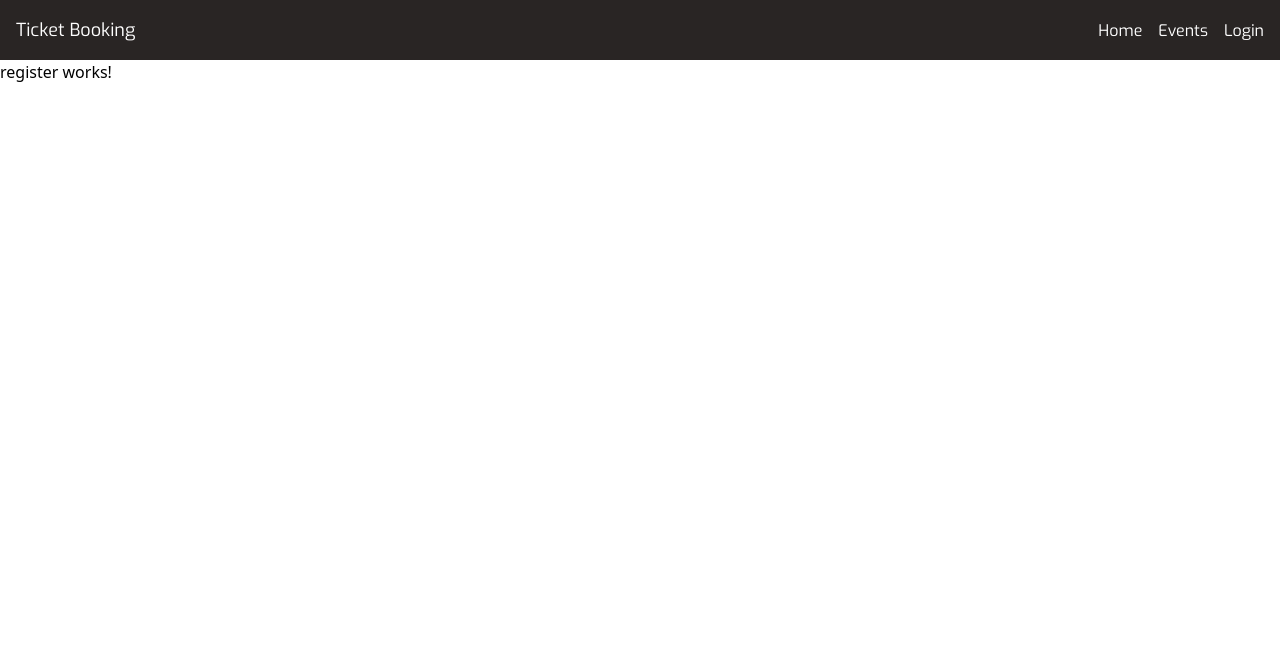
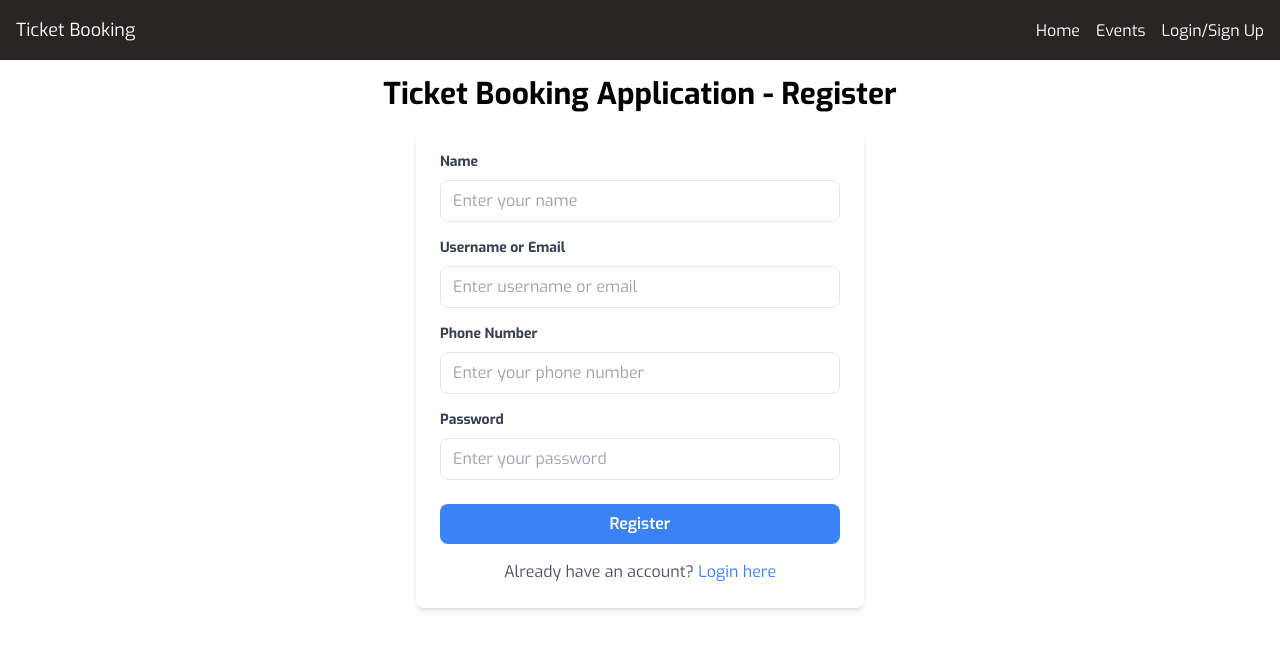
Before and after one commit to namansaini1463/TicketBookingsApp, an Angular app in the folder TicketBookingsAppFE/: page /register in a window 1280 px wide. Shown: the top 650 px of the page. Built offline with nearby package versions, Linux system fonts and the light colour scheme.

Commit message:
ADDED User Registration

```diff
--- a/TicketBookingsAppFE/src/app/components/navbar/navbar.component.html
+++ b/TicketBookingsAppFE/src/app/components/navbar/navbar.component.html
@@ -24,7 +24,7 @@
             class="text-white font-exo"
             routerLink="/login"
             routerLinkActive="text-blue-400"
-            >Login</a
+            >Login/Sign Up</a
           >
         </li>
       </ul>
--- a/TicketBookingsAppFE/src/app/pages/login/login.component.html
+++ b/TicketBookingsAppFE/src/app/pages/login/login.component.html
@@ -30,7 +30,7 @@
           "
           class="text-red-500 text-sm"
         >
-          Please enter a valid email address.
+          Please enter username or email
         </div>
       </div>
 
@@ -61,7 +61,7 @@
           "
           class="text-red-500 text-sm"
         >
-          Password must be at least 4 characters long.
+          Please enter password
         </div>
       </div>
 
--- a/TicketBookingsAppFE/src/app/pages/login/login.component.ts
+++ b/TicketBookingsAppFE/src/app/pages/login/login.component.ts
@@ -1,4 +1,4 @@
-import { CommonModule, NgIf } from '@angular/common';
+import { CommonModule } from '@angular/common';
 import { Component, OnInit } from '@angular/core';
 import { AuthService } from '../../services/auth/auth.service';
 import { FormsModule, ReactiveFormsModule } from '@angular/forms';
@@ -9,7 +9,7 @@ import { loginRequestDTO } from '../../models/DTOs';
 @Component({
   selector: 'app-login',
   standalone: true,
-  imports: [CommonModule, FormsModule, ReactiveFormsModule, NgIf, RouterModule],
+  imports: [CommonModule, FormsModule, ReactiveFormsModule, RouterModule],
   templateUrl: './login.component.html',
   styleUrl: './login.component.css',
 })
--- a/TicketBookingsAppFE/src/app/pages/register/register.component.html
+++ b/TicketBookingsAppFE/src/app/pages/register/register.component.html
@@ -1 +1,99 @@
-<p>register works!</p>
+<div class="container font-exo mx-auto p-4">
+  <h1 class="text-3xl font-bold mb-4 text-center">
+    Ticket Booking Application - Register
+  </h1>
+  <div class="max-w-md mx-auto bg-white shadow-md rounded-lg p-6">
+    <form [formGroup]="userRegisterForm" (ngSubmit)="onSubmit()">
+      <!-- Username -->
+      <div class="mb-4">
+        <label
+          class="block text-gray-700 text-sm font-bold mb-2"
+          for="username"
+        >
+          Name
+        </label>
+        <input
+          formControlName="username"
+          type="text"
+          id="username"
+          class="w-full px-3 py-2 border rounded-lg focus:outline-none focus:border-blue-500"
+          placeholder="Enter your name"
+          required
+        />
+      </div>
+
+      <!-- Email -->
+      <div class="mb-4">
+        <label class="block text-gray-700 text-sm font-bold mb-2" for="email">
+          Username or Email
+        </label>
+        <input
+          formControlName="email"
+          type="email"
+          id="email"
+          class="w-full px-3 py-2 border rounded-lg focus:outline-none focus:border-blue-500"
+          placeholder="Enter username or email"
+          required
+        />
+      </div>
+
+      <!-- Phone Number -->
+      <div class="mb-4">
+        <label class="block text-gray-700 text-sm font-bold mb-2" for="phone">
+          Phone Number
+        </label>
+        <input
+          formControlName="phone"
+          type="tel"
+          id="phone"
+          class="w-full px-3 py-2 border rounded-lg focus:outline-none focus:border-blue-500"
+          placeholder="Enter your phone number"
+          required
+        />
+        @if (userRegisterForm.get('phone')?.invalid &&
+        userRegisterForm.get('phone')?.touched) {
+        <div class="text-red-500">Please enter a valid phone number.</div>
+        }
+      </div>
+
+      <!-- Password -->
+      <div class="mb-6">
+        <label
+          class="block text-gray-700 text-sm font-bold mb-2"
+          for="password"
+        >
+          Password
+        </label>
+        <input
+          formControlName="password"
+          type="password"
+          id="password"
+          class="w-full px-3 py-2 border rounded-lg focus:outline-none focus:border-blue-500"
+          placeholder="Enter your password"
+          required
+        />
+        @if (userRegisterForm.get('password')?.invalid &&
+        userRegisterForm.get('password')?.touched) {
+        <div class="text-red-500">
+          Password must be atleast 4 characters long
+        </div>
+        }
+      </div>
+
+      <div class="flex items-center justify-between">
+        <button
+          class="bg-blue-500 text-white px-4 py-2 rounded-lg w-full font-semibold hover:bg-blue-600"
+          type="submit"
+        >
+          Register
+        </button>
+      </div>
+      <p class="text-center text-gray-600 mt-4">
+        Already have an account?
+        <a routerLink="/login" class="text-blue-500 cursor-pointer"
+          >Login here</a
+        >
+      </p>
+    </form>
+  </div>
+</div>
--- a/TicketBookingsAppFE/src/app/pages/register/register.component.ts
+++ b/TicketBookingsAppFE/src/app/pages/register/register.component.ts
@@ -1,12 +1,70 @@
-import { Component } from '@angular/core';
+import { CommonModule } from '@angular/common';
+import { Component, OnInit } from '@angular/core';
+import { Router, RouterModule } from '@angular/router';
+import { AuthService } from '../../services/auth/auth.service';
+import {
+  FormBuilder,
+  FormGroup,
+  FormsModule,
+  ReactiveFormsModule,
+  Validators,
+} from '@angular/forms';
+import { registerRequestDTO } from '../../models/DTOs';
 
 @Component({
   selector: 'app-register',
   standalone: true,
-  imports: [],
+  imports: [CommonModule, RouterModule, FormsModule, ReactiveFormsModule],
   templateUrl: './register.component.html',
-  styleUrl: './register.component.css'
+  styleUrl: './register.component.css',
 })
-export class RegisterComponent {
+export class RegisterComponent implements OnInit {
+  userRegisterForm!: FormGroup;
 
+  constructor(
+    private fb: FormBuilder,
+    private authService: AuthService,
+    private router: Router
+  ) {
+    this.userRegisterForm = this.fb.group({
+      username: ['', [Validators.required, Validators.minLength(4)]],
+      email: ['', [Validators.required]],
+      phone: ['', [Validators.required, Validators.pattern('^[0-9]{10,15}$')]],
+      password: ['', [Validators.required, Validators.minLength(4)]],
+    });
+  }
+
+  // Redirect to events if user logged in
+  ngOnInit(): void {
+    if (this.authService.isLoggedIn()) {
+      // Redirect to events page if already logged in
+      this.router.navigate(['/events']);
+    }
+  }
+  // Handle form submission
+  onSubmit(): void {
+    if (this.userRegisterForm.valid) {
+      let registerDTO: registerRequestDTO = {
+        name: this.userRegisterForm.get('username')?.value,
+        username: this.userRegisterForm.get('email')?.value,
+        password: this.userRegisterForm.get('password')?.value,
+        phoneNumber: this.userRegisterForm.get('phone')?.value,
+        roles: [],
+      };
+
+      // Call AuthService to register
+      this.authService.register(registerDTO).subscribe(
+        (response) => {
+          alert(response.message);
+          this.router.navigate(['/login']); // Redirect to login on success
+        },
+        (error) => {
+          console.error('Registration failed', error.error);
+          alert(error.error.message);
+        }
+      );
+    } else {
+      alert('Please fill in all the required fields correctly.');
+    }
+  }
 }
--- a/TicketBookingsAppFE/src/app/services/auth/auth.service.ts
+++ b/TicketBookingsAppFE/src/app/services/auth/auth.service.ts
@@ -2,7 +2,7 @@ import { Injectable } from '@angular/core';
 import { TokenService } from '../token/token.service';
 import { HttpClient, HttpHeaders } from '@angular/common/http';
 import { Observable, tap } from 'rxjs';
-import { loginRequestDTO } from '../../models/DTOs';
+import { loginRequestDTO, registerRequestDTO } from '../../models/DTOs';
 
 @Injectable({
   providedIn: 'root',
@@ -13,7 +13,7 @@ export class AuthService {
 
   constructor(private http: HttpClient, private tokenService: TokenService) {}
 
-  //` Function to login
+  //` Login Function
   login(loginPayload: loginRequestDTO): Observable<any> {
     return this.http
       .post<any>(`${this.baseRequestUrlHttp}/login`, loginPayload)
@@ -25,6 +25,14 @@ export class AuthService {
       );
   }
 
+  //` Register Function
+  register(registerPayload: registerRequestDTO): Observable<any> {
+    return this.http.post<any>(
+      `${this.baseRequestUrlHttp}/register`,
+      registerPayload
+    );
+  }
+
   //` Logout method
   logout(): void {
     this.tokenService.removeToken(); // Remove token on logout
@@ -32,6 +40,6 @@ export class AuthService {
 
   //` Check if the user is logged in
   isLoggedIn(): boolean {
-    return !!this.tokenService.getToken();
+    return this.tokenService.getToken() ? true : false;
   }
 }
```
Also changed, not shown: TicketBookingsAppFE/src/app/models/DTOs.ts (+8 -0 lines).
